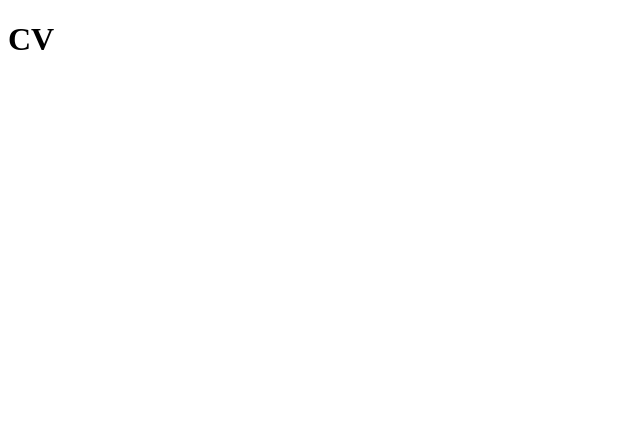
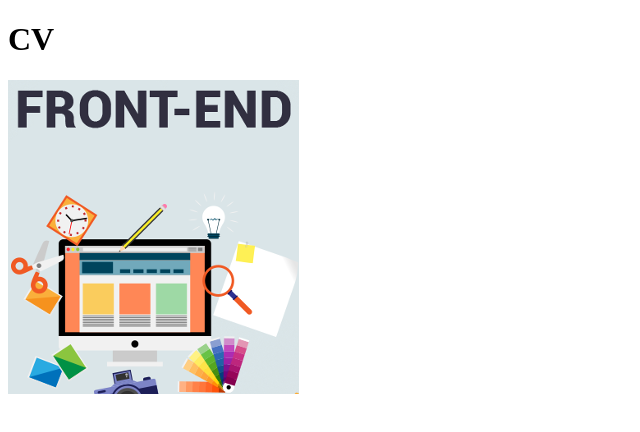
Before and after one commit to lelu2104/rsschool-cv-stage0, a plain HTML site: page index.html in a window 1280 px wide. Shown: the whole page, without its empty margins (0-640 px from the left). Drawn offline with Linux system fonts and the light colour scheme.

Commit message:
feat: add photo file

```diff
--- a/index.html
+++ b/index.html
@@ -6,5 +6,6 @@
 </head>
 <body>
     <h1>CV</h1>
+    <img src="/front_end.png" alt="avatar">
 </body>
 </html>
```
Also changed, not shown: front_end.png (added).
